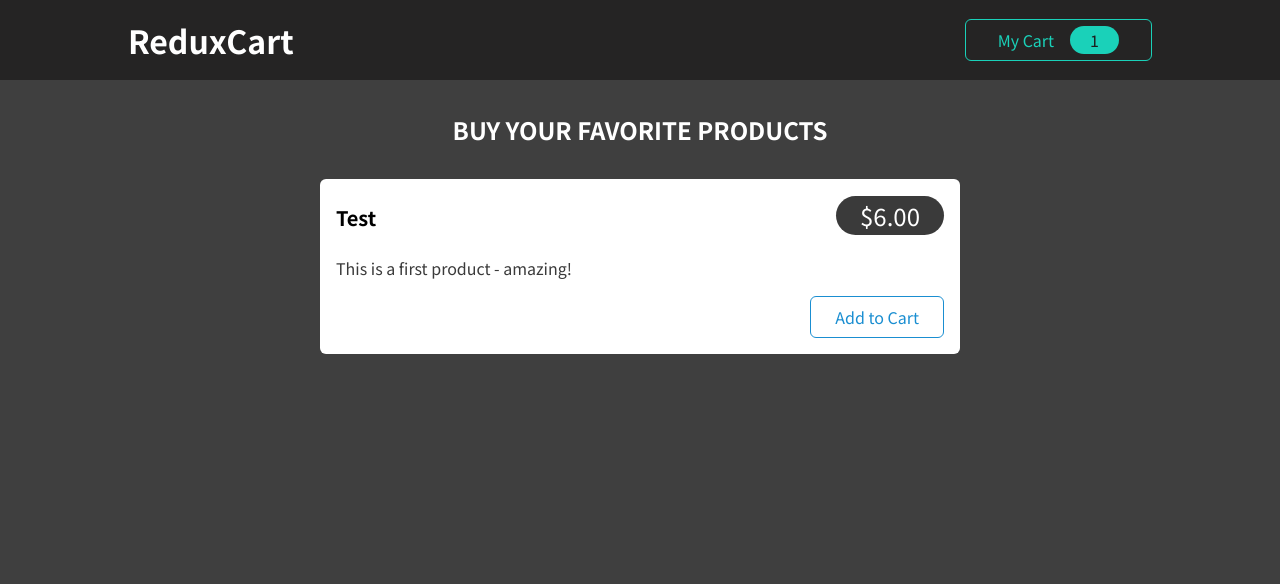
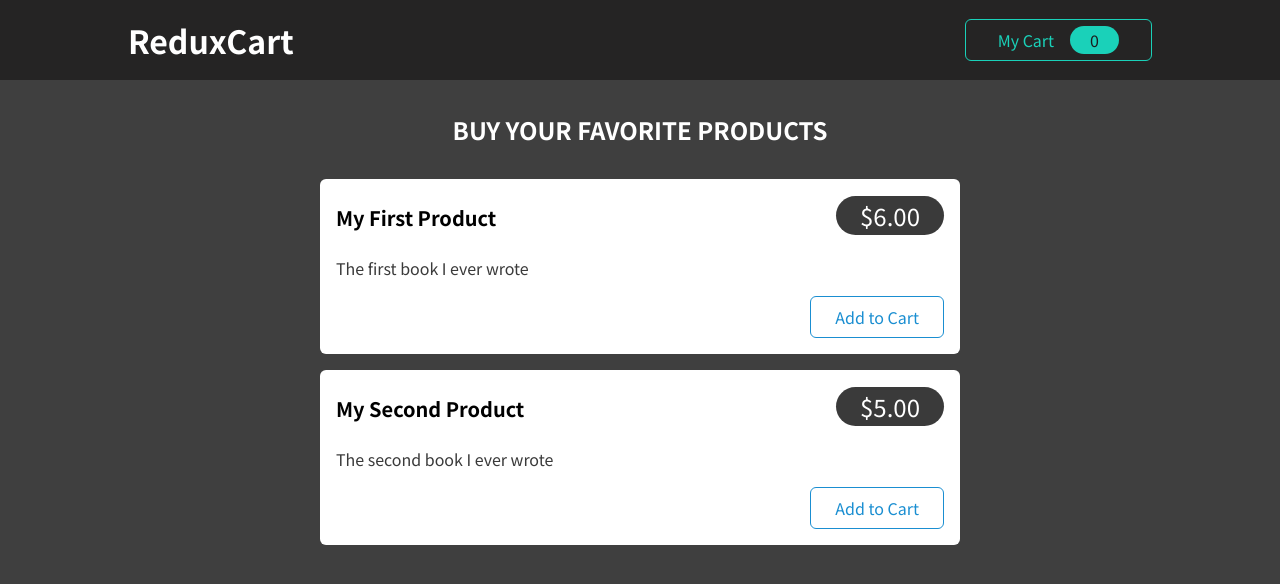
Before and after one commit to shinoby85/react-udemy, a React (Create React App) app: page / in a window 1280 px wide. Shown: the top 584 px of the page. Built offline with nearby package versions, Linux system fonts and the light colour scheme.

Commit message:
Update all project

```diff
--- a/src/components/Cart/Cart.js
+++ b/src/components/Cart/Cart.js
@@ -1,15 +1,26 @@
 import Card from '../UI/Card';
 import classes from './Cart.module.css';
 import CartItem from './CartItem';
+import {useSelector} from "react-redux";
 
 const Cart = (props) => {
+  const cartItems = useSelector(state => state.cart.items);
   return (
     <Card className={classes.cart}>
       <h2>Your Shopping Cart</h2>
       <ul>
-        <CartItem
-          item={{ title: 'Test Item', quantity: 3, total: 18, price: 6 }}
-        />
+        {cartItems.map((cartItem) => (
+          <CartItem
+            key={cartItem.id}
+            item={{
+              id: cartItem.id,
+              title: cartItem.name,
+              quantity: cartItem.quantity,
+              total: cartItem.totalPrice,
+              price: cartItem.price }}
+          />
+        ))}
+
       </ul>
     </Card>
   );
--- a/src/components/Cart/CartButton.js
+++ b/src/components/Cart/CartButton.js
@@ -1,16 +1,17 @@
 import classes from './CartButton.module.css';
-import {useDispatch} from "react-redux";
+import {useDispatch, useSelector} from "react-redux";
 import {uiActions} from "../../store/ui-slice";
 
 const CartButton = (props) => {
     const dispatch = useDispatch();
+    const totalQuantity = useSelector(state => state.cart.totalQuantity);
     const toggleCartHandller = () => {
         dispatch(uiActions.toggle());
     }
     return (
         <button className={classes.button} onClick={toggleCartHandller}>
             <span>My Cart</span>
-            <span className={classes.badge}>1</span>
+            <span className={classes.badge}>{totalQuantity}</span>
         </button>
     );
 };
--- a/src/components/Cart/CartItem.js
+++ b/src/components/Cart/CartItem.js
@@ -1,8 +1,16 @@
 import classes from './CartItem.module.css';
+import {useDispatch} from "react-redux";
+import {cartActions} from "../../store/cart-slice";
 
 const CartItem = (props) => {
   const { title, quantity, total, price } = props.item;
-
+  const dispatch = useDispatch();
+const removeItemHandler = () => {
+  dispatch(cartActions.removeItemFromCart(props.item.id));
+}
+const addItemToCartHandler = () => {
+  dispatch(cartActions.addItemToCart(props.item));
+}
   return (
     <li className={classes.item}>
       <header>
@@ -17,8 +25,8 @@
           x <span>{quantity}</span>
         </div>
         <div className={classes.actions}>
-          <button>-</button>
-          <button>+</button>
+          <button onClick={removeItemHandler}>-</button>
+          <button onClick={addItemToCartHandler}>+</button>
         </div>
       </div>
     </li>
--- a/src/components/Shop/ProductItem.js
+++ b/src/components/Shop/ProductItem.js
@@ -1,8 +1,14 @@
 import Card from '../UI/Card';
 import classes from './ProductItem.module.css';
+import {useDispatch} from "react-redux";
+import {cartActions} from "../../store/cart-slice";
 
 const ProductItem = (props) => {
   const { title, price, description } = props;
+  const dispatch = useDispatch();
+  const addToCartHandler = () => {
+    dispatch(cartActions.addItemToCart(props))
+  }
 
   return (
     <li className={classes.item}>
@@ -13,7 +19,7 @@
         </header>
         <p>{description}</p>
         <div className={classes.actions}>
-          <button>Add to Cart</button>
+          <button onClick={addToCartHandler}>Add to Cart</button>
         </div>
       </Card>
     </li>
--- a/src/components/Shop/Products.js
+++ b/src/components/Shop/Products.js
@@ -1,16 +1,35 @@
 import ProductItem from './ProductItem';
 import classes from './Products.module.css';
+
+const DUMMY_PRODUCTS = [
+  {
+    id: 'p1',
+    price: 6,
+    title: 'My First Product',
+    description: 'The first book I ever wrote',
+  },
+  {
+    id: 'p2',
+    price: 5,
+    title: 'My Second Product',
+    description: 'The second book I ever wrote',
+  }
+];
 
 const Products = (props) => {
   return (
     <section className={classes.products}>
       <h2>Buy your favorite products</h2>
       <ul>
-        <ProductItem
-          title='Test'
-          price={6}
-          description='This is a first product - amazing!'
-        />
+        {DUMMY_PRODUCTS.map((product) => (
+          <ProductItem
+            key={product.id}
+            id={product.id}
+            title={product.title}
+            price={product.price}
+            description={product.description}
+          />
+        ))}
       </ul>
     </section>
   );
--- a/src/store/cart-slice.js
+++ b/src/store/cart-slice.js
@@ -10,9 +10,10 @@
         addItemToCart: (state, action) => {
             const newItem = action.payload;
             const existingItems = state.items.find(item => item.id === newItem.id);
+            state.totalQuantity++;
             if (!existingItems) {
                 state.items.push({
-                    itemId: newItem.id,
+                    id: newItem.id,
                     price: newItem.price,
                     quantity: 1,
                     totalPrice: newItem.price,
@@ -26,6 +27,7 @@
         removeItemFromCart: (state, action) => {
             const id = action.payload;
             const existingItem = state.items.find(item => item.id === id);
+            state.totalQuantity--;
             if (existingItem.quantity === 1) {
                 state.items = state.items.filter(item => item.id !== id);
             } else {
```
Also changed, not shown: 1 other file (tests, documents, lock files or other folders).
